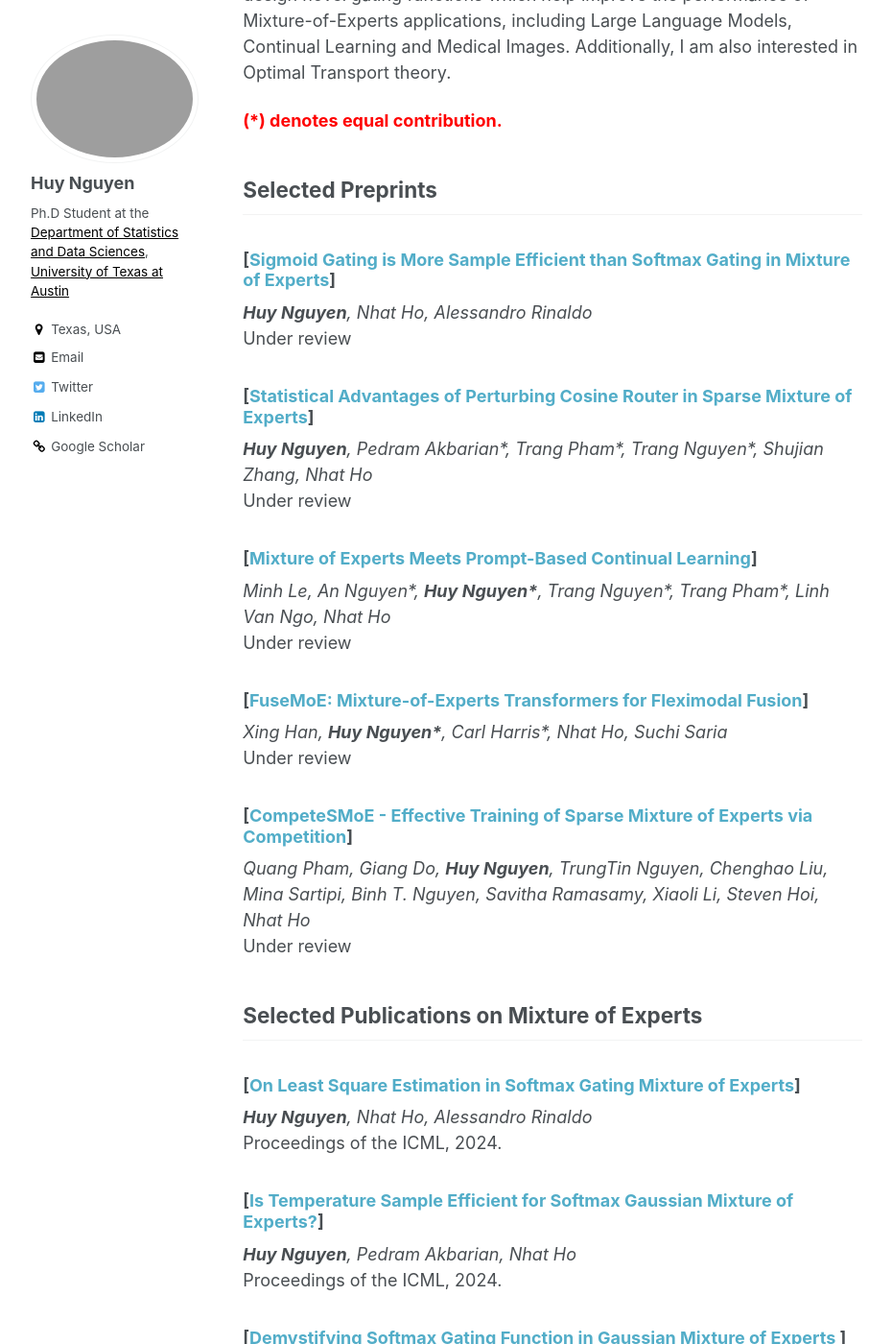
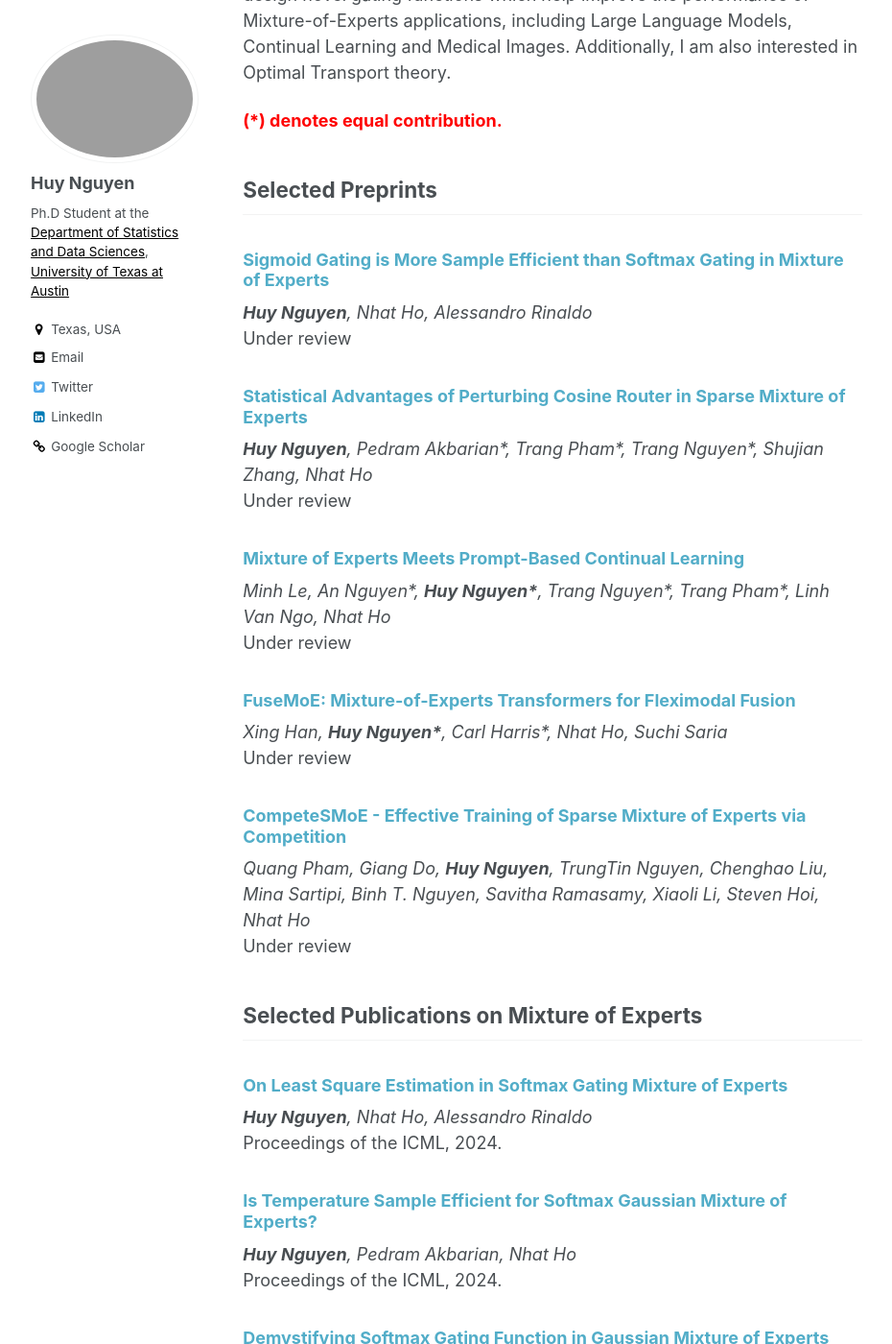
Before and after one commit to snowwhite2011/huyentrang0811.github.io, a Jekyll site: the page built from _pages/about.md, in a window 1280 px wide and 1400 px high, scrolled down 622 px. Shown: the whole window at 96% size, without its empty margins (86-1016 px from the left). Built offline with Jekyll 4.4.1, drawn with Linux system fonts in a browser that asks for light colours.

```diff
--- a/_pages/about.md
+++ b/_pages/about.md
@@ -19,53 +19,53 @@ My current research focuses on theoretical foundations for Mixture-of-Experts mo
 
 <span style="color:red"> **(\*) denotes equal contribution.** </span> <br/>
 ## Selected Preprints
-### [[Sigmoid Gating is More Sample Efficient than Softmax Gating in Mixture of Experts](https://arxiv.org/abs/2405.13997)]
+### [Sigmoid Gating is More Sample Efficient than Softmax Gating in Mixture of Experts](https://arxiv.org/abs/2405.13997)
 *__Huy Nguyen__, Nhat Ho, Alessandro Rinaldo*<br/>
 Under review
-### [[Statistical Advantages of Perturbing Cosine Router in Sparse Mixture of Experts](https://arxiv.org/abs/2405.14131)]
+### [Statistical Advantages of Perturbing Cosine Router in Sparse Mixture of Experts](https://arxiv.org/abs/2405.14131)
 *__Huy Nguyen__, Pedram Akbarian\*, Trang Pham\*, Trang Nguyen\*, Shujian Zhang, Nhat Ho*<br/>
 Under review
-### [[Mixture of Experts Meets Prompt-Based Continual Learning](https://arxiv.org/abs/2405.14124)]
+### [Mixture of Experts Meets Prompt-Based Continual Learning](https://arxiv.org/abs/2405.14124)
 *Minh Le, An Nguyen\*, __Huy Nguyen\*__, Trang Nguyen\*, Trang Pham\*, Linh Van Ngo, Nhat Ho*<br/>
 Under review
-### [[FuseMoE: Mixture-of-Experts Transformers for Fleximodal Fusion](https://arxiv.org/abs/2402.03226)]
+### [FuseMoE: Mixture-of-Experts Transformers for Fleximodal Fusion](https://arxiv.org/abs/2402.03226)
 *Xing Han, __Huy Nguyen\*__, Carl Harris\*, Nhat Ho, Suchi Saria*<br/>
 Under review
-### [[CompeteSMoE - Effective Training of Sparse Mixture of Experts via Competition](https://arxiv.org/abs/2402.02526)]
+### [CompeteSMoE - Effective Training of Sparse Mixture of Experts via Competition](https://arxiv.org/abs/2402.02526)
 *Quang Pham, Giang Do, __Huy Nguyen__, TrungTin Nguyen, Chenghao Liu, Mina Sartipi, Binh T. Nguyen, Savitha Ramasamy, Xiaoli Li, Steven Hoi, Nhat Ho*<br/>
 Under review
 
 ## Selected Publications on Mixture of Experts
-### [[On Least Square Estimation in Softmax Gating Mixture of Experts](https://arxiv.org/abs/2402.02952)]
+### [On Least Square Estimation in Softmax Gating Mixture of Experts](https://arxiv.org/abs/2402.02952)
 *__Huy Nguyen__, Nhat Ho, Alessandro Rinaldo*<br/>
 Proceedings of the ICML, 2024.
-### [[Is Temperature Sample Efficient for Softmax Gaussian Mixture of Experts?](https://arxiv.org/abs/2401.13875)]
+### [Is Temperature Sample Efficient for Softmax Gaussian Mixture of Experts?](https://arxiv.org/abs/2401.13875)
 *__Huy Nguyen__, Pedram Akbarian, Nhat Ho*<br/>
 Proceedings of the ICML, 2024.
-### [[Demystifying Softmax Gating Function in Gaussian Mixture of Experts ](https://arxiv.org/abs/2305.03288)]
+### [Demystifying Softmax Gating Function in Gaussian Mixture of Experts ](https://arxiv.org/abs/2305.03288)
 *__Huy Nguyen__, TrungTin Nguyen, Nhat Ho*<br/>
 Advances in NeurIPS, 2023  <span style="color:red"> **(Spotlight)** </span>.
-### [[Statistical Perspective of Top-K Sparse Softmax Gating Mixture of Experts](https://arxiv.org/abs/2309.13850)]
+### [Statistical Perspective of Top-K Sparse Softmax Gating Mixture of Experts](https://arxiv.org/abs/2309.13850)
 *__Huy Nguyen__, Pedram Akbarian, Fanqi Yan, Nhat Ho*<br/>
 Proceedings of the ICLR, 2024.
-### [[A General Theory for Softmax Gating Multinomial Logistic Mixture of Experts](https://arxiv.org/abs/2310.14188)]
+### [A General Theory for Softmax Gating Multinomial Logistic Mixture of Experts](https://arxiv.org/abs/2310.14188)
 *__Huy Nguyen__, Pedram Akbarian, TrungTin Nguyen, Nhat Ho*<br/>
 Proceedings of the ICML, 2024.
-### [[Towards Convergence Rates for Parameter Estimation in Gaussian-gated Mixture of Experts](https://arxiv.org/abs/2305.07572)]
+### [Towards Convergence Rates for Parameter Estimation in Gaussian-gated Mixture of Experts](https://arxiv.org/abs/2305.07572)
 *__Huy Nguyen\*__, TrungTin Nguyen\*, Khai Nguyen, Nhat Ho*<br/>
 In AISTATS, 2024.
-### [[On Parameter Estimation in Deviated Gaussian Mixture of Experts](https://arxiv.org/abs/2402.05220)]
+### [On Parameter Estimation in Deviated Gaussian Mixture of Experts](https://arxiv.org/abs/2402.05220)
 *__Huy Nguyen__, Khai Nguyen, Nhat Ho*<br/>
 In AISTATS, 2024.
 
 ## Selected Publications on Optimal Transport
-### [[Entropic Gromov-Wasserstein between Gaussian Distributions](https://arxiv.org/abs/2108.10961)]
+### [Entropic Gromov-Wasserstein between Gaussian Distributions](https://arxiv.org/abs/2108.10961)
 *__Huy Nguyen\*__, Khang Le\*, Dung Le\*, Dat Do, Tung Pham, Nhat Ho*<br/>
 Proceedings of the ICML, 2022.
-### [[On Multimarginal Partial Optimal Transport: Equivalent Forms and Computational Complexity](https://arxiv.org/abs/2108.07992)]
+### [On Multimarginal Partial Optimal Transport: Equivalent Forms and Computational Complexity](https://arxiv.org/abs/2108.07992)
 *__Huy Nguyen\*__, Khang Le\*, Khai Nguyen, Tung Pham, Nhat Ho*<br/>
 In AISTATS, 2022.
-### [[On Robust Optimal Transport: Computational Complexity and Barycenter Computation](https://arxiv.org/abs/2102.06857)]
+### [On Robust Optimal Transport: Computational Complexity and Barycenter Computation](https://arxiv.org/abs/2102.06857)
 *__Huy Nguyen\*__, Khang Le\*, Quang Minh Nguyen, Tung Pham, Hung Bui, Nhat Ho*<br/>
 Advances in NeurIPS, 2021.
 
```
